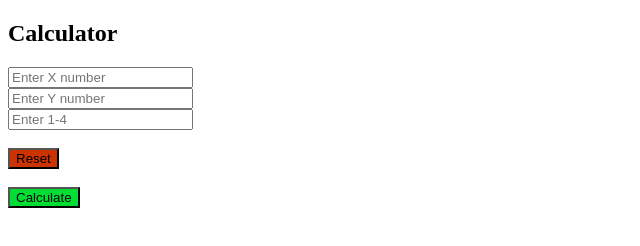
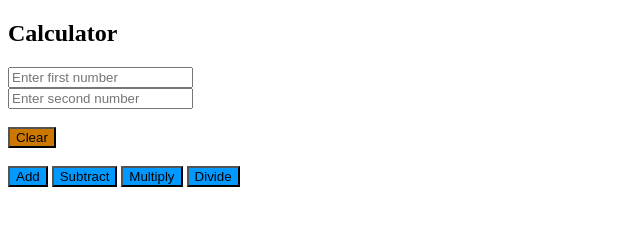
Before and after one commit to Maetz007/week_3_assignment, a website: page public/index.html in a window 1280 px wide. Shown: the whole page, without its empty margins (0-640 px from the left). Drawn offline with Linux system fonts and the light colour scheme.

Commit message:
normal mode completed

```diff
--- a/public/index.html
+++ b/public/index.html
@@ -10,13 +10,14 @@
     <h2>Calculator</h2>
 
       <form action="">
-      <input type="text" id="x" name="x" placeholder="Enter X number"><br>
-      <input type="text" id="y" name="y" placeholder="Enter Y number"><br>
-      <input type="text" id="z" name="z" placeholder="Enter 1-4"><br><br>
-      <button id="resetBtn" value="Reset">Reset</button><br><br>
+        <input type="text" id="x" name="x" placeholder="Enter first number"><br>
+        <input type="text" id="y" name="y" placeholder="Enter second number"><br><br>
+        <button id="resetBtn" value="Reset">Clear</button><br><br>
       </form>
-
-      <button id="calcBtn">Calculate</button>
+        <button class="calcFunc" id="add" value="1">Add</button>
+        <button class="calcFunc" id="subtract" value="2">Subtract</button>
+        <button class="calcFunc" id="multiply" value="3">Multiply</button>
+        <button class="calcFunc" id="divide" value="4">Divide</button><br><br>
 
       <div id="displayDiv"></div>
 
--- a/public/scripts.js
+++ b/public/scripts.js
@@ -1,21 +1,23 @@
+
 $(document).ready(function(){
 
 var calcInput = {
-  "x": x,
-  "y": y,
-  "z": z
+  "x": "",
+  "y": "",
+  "type": ""
 }; // end calcInput object
 
-$("#calcBtn").css("background-color", "#00DD33").on("click", function(){
+$(".calcFunc").css("background-color", "#0099FF").on("click", function(){
+  calcInput.type = $(this).val();
   calculate();
-});
+}); // end calcFunc button call
 
- $("#resetBtn").css("background-color", "#CC3300");
+$("#resetBtn").css("background-color", "#CC7700");
 
 function calculate(){
+
   calcInput.x = $("#x").val();
   calcInput.y = $("#y").val();
-  calcInput.z = $("#z").val();
 
   $.ajax({
     type: "POST",
@@ -27,14 +29,13 @@ function calculate(){
     error: function(){
       console.log("Oops, ajax broke!");
     }
-
   }); // end ajax
 } // end calculate function
 
 function calcOutput(calcDisplay){
   var newPara = document.createElement("p");
   newPara.textContent = calcDisplay;
-  document.getElementById("displayDiv").innerHTML = " ";
+  document.getElementById("displayDiv").innerHTML = "";
   document.getElementById("displayDiv").appendChild(newPara);
 } // end calcOutput function
 }); // end document ready
```
Also changed, not shown: server/app.js (+5 -5 lines).
